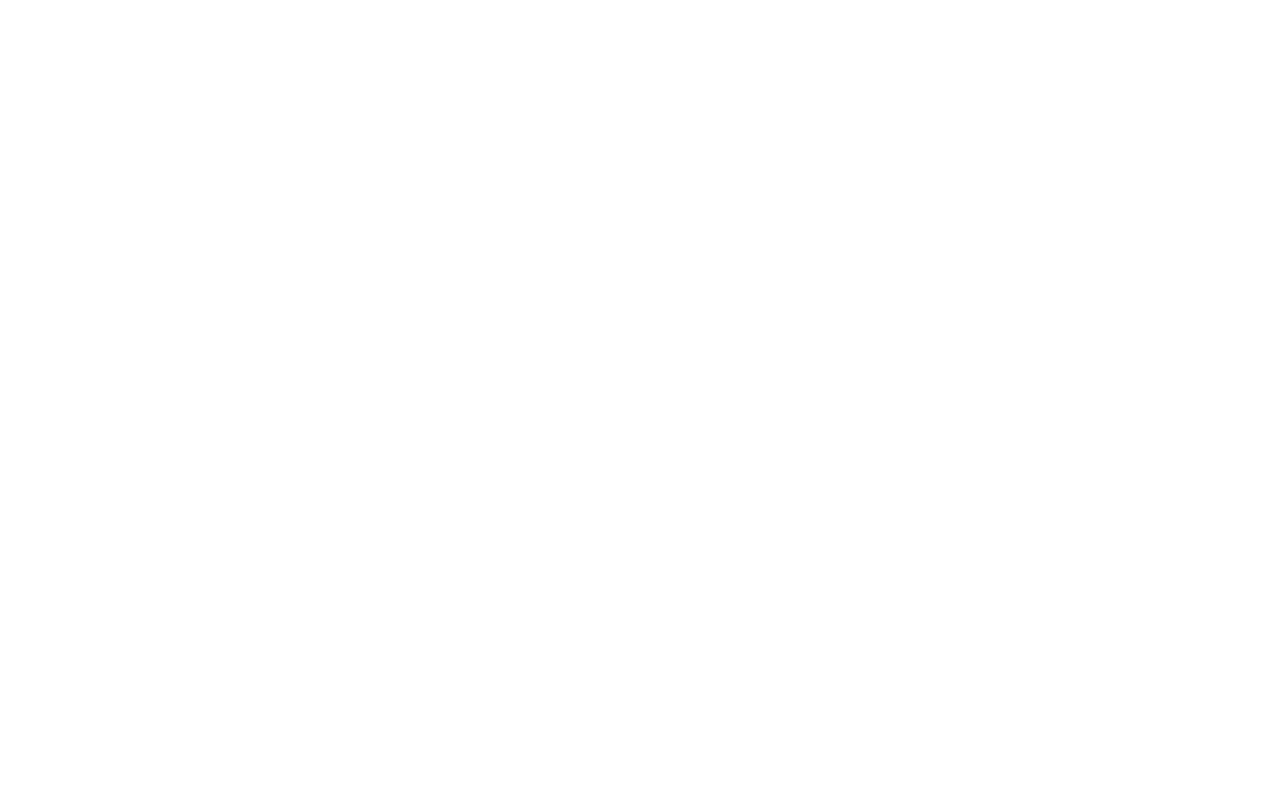
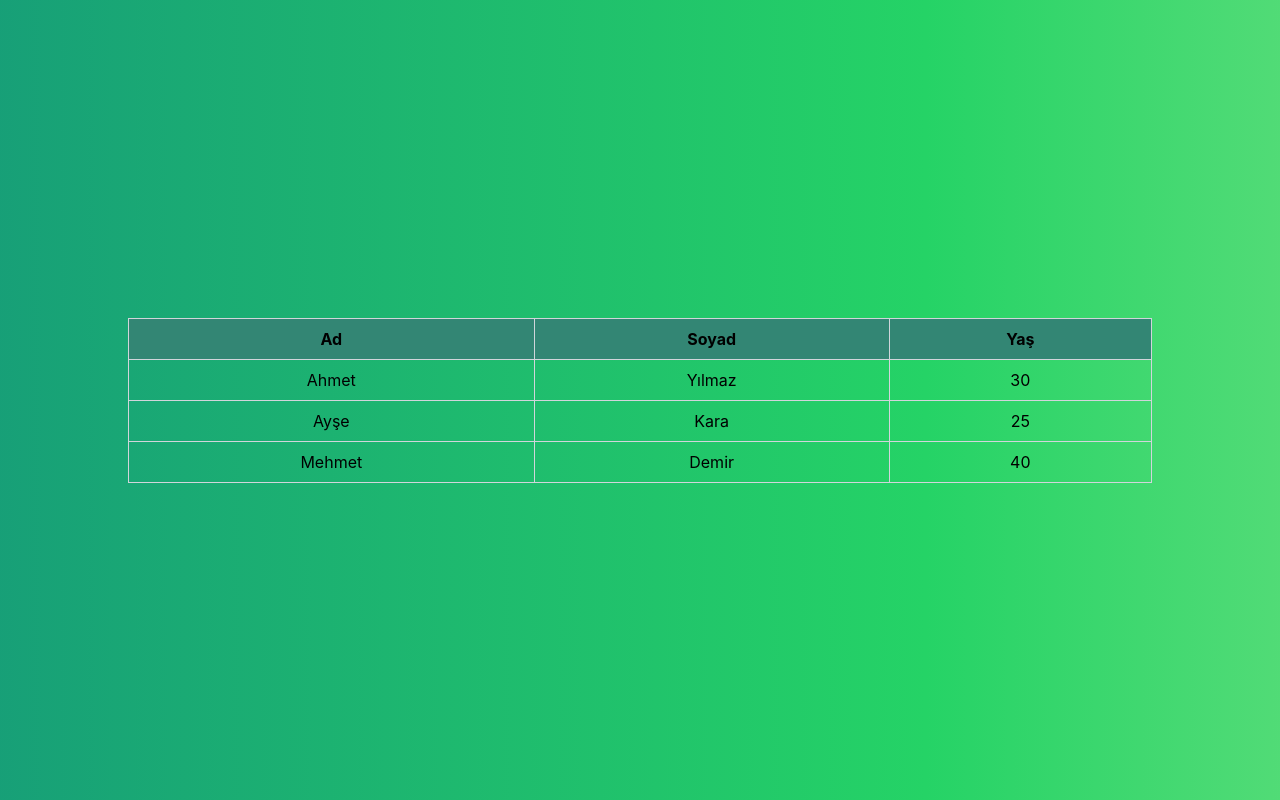
Before and after one commit to hasanuyduran/mp-hasan, a React (Create React App) app: page /admin in a window 1280 px wide. Before the commit this address had no page. Built offline with nearby package versions, Linux system fonts and the light colour scheme.

Commit message:
Login page and table component are done.

```diff
--- a/src/Api.js
+++ b/src/Api.js
@@ -1,7 +1,47 @@
 import axios from "axios";
 
+// Axios Instance Oluşturma
 const api = axios.create({
-  baseURL: "http://localhost:3000/api", // API adresiniz burada
+  baseURL: "http://localhost:3000/api", // API adresiniz
+  timeout: 10000, // Maksimum bekleme süresi (ms)
+  withCredentials: true, // Çerezlerin gönderilmesi
+  headers: {
+    "Content-Type": "application/json", // Varsayılan içerik türü
+  },
 });
 
+// Request Interceptor: Her isteğin öncesinde çalışır
+api.interceptors.request.use(
+  (config) => {
+    // Örneğin, Authorization token ekleyin
+    const token = localStorage.getItem("token");
+    if (token) {
+      config.headers["Authorization"] = `Bearer ${token}`;
+    }
+    return config;
+  },
+  (error) => {
+    // İstek hatalarını yakalayın
+    return Promise.reject(error);
+  }
+);
+
+// Response Interceptor: Her isteğin sonrasında çalışır
+api.interceptors.response.use(
+  (response) => {
+    // Başarılı yanıtları işleyin
+    return response;
+  },
+  (error) => {
+    // Hata yanıtlarını işleyin
+    if (error.response) {
+      if (error.response.status === 401) {
+        console.error("Yetkilendirme hatası! Giriş yapmanız gerekiyor.");
+        // Örneğin, kullanıcıyı giriş sayfasına yönlendirin
+      }
+    }
+    return Promise.reject(error);
+  }
+);
+
 export default api;
--- a/src/App.js
+++ b/src/App.js
@@ -1,4 +1,3 @@
-import logo from './logo.svg';
 import './App.css';
 import AppRouter from "./Routers";
 
--- /dev/null
+++ b/src/Components/Table.js
@@ -0,0 +1,36 @@
+import React from "react";
+
+const Table = ({ columns, data }) => {
+  return (
+    <table className="table-auto border-collapse w-full ">
+      <thead >
+        <tr >
+          {columns.map((col, index) => (
+            <th
+              key={index}
+              className="border border-gray-300 px-4 py-2 text-center bg-[rgb(51,134,116)]"
+            >
+              {col}
+            </th>
+          ))}
+        </tr>
+      </thead>
+      <tbody>
+        {data.map((row, rowIndex) => (
+          <tr key={rowIndex} className="hover:bg-gray-50">
+            {columns.map((col, colIndex) => (
+              <td
+                key={colIndex}
+                className="border border-gray-300 px-4 py-2 bg-transparent"
+              >
+                {row[col]}
+              </td>
+            ))}
+          </tr>
+        ))}
+      </tbody>
+    </table>
+  );
+};
+
+export default Table;
--- /dev/null
+++ b/src/Pages/Admin.js
@@ -0,0 +1,36 @@
+import React from 'react'
+import Table from '../Components/Table'
+import api from '../Api'
+
+const Admin = () => {
+  const columns = ["Ad", "Soyad", "Yaş"]; // Sütun isimleri
+  const data = [
+    { Ad: "Ahmet", Soyad: "Yılmaz", Yaş: 30 },
+    { Ad: "Ayşe", Soyad: "Kara", Yaş: 25 },
+    { Ad: "Mehmet", Soyad: "Demir", Yaş: 40 },
+  ]; // Tablo verisi
+
+  const getUsers = async () => {
+    try {
+      const response = await api.get("/users", {});
+
+      // Kullanıcı bilgileri alındığında yapılacak işlemler
+      console.log("Kullanıcılar:", response.data);
+    } catch (error) {
+      // Hata durumunda yapılacak işlemler
+      console.error("Kullanıcılar alınamadı:", error.response?.data || error.message);
+    }
+  }
+
+
+
+  return (
+    <div className='bg-gradient-to-r from-[#128C7E] via-[#25D366]  to-[#c4f1a1] animate-gradientShift bg-[length:200%_200%] w-full h-screen flex justify-center items-center'>
+      <div className='w-4/5'>
+        <Table columns={columns} data={data}/>
+      </div>
+
+    </div>
+  );
+};
+export default Admin
--- a/src/Login.js
+++ b/src/Pages/Login.js
@@ -1,7 +1,7 @@
 import React from "react";
 import { useForm } from "react-hook-form";
-import axios from "axios";
-import api from "./Api";
+import api from "../Api";
+import { useNavigate } from "react-router-dom";
 
 function Login() {
   const {
@@ -9,6 +9,9 @@ function Login() {
     handleSubmit,
     formState: { errors },
   } = useForm();
+
+  const navigate = useNavigate();
+
 
   const onSubmit = async (data) => {
     try {
@@ -18,24 +21,43 @@ function Login() {
       });
 
       // Giriş başarılı olduğunda yapılacak işlemler
-      console.log("Giriş başarılı:", response.data);
+      console.log("Giriş başarılı:", response.data.message);
       // Örnek: Token saklama
       localStorage.setItem("token", response.data.token);
+      if (response.data?.token) {
+        getUser();
+      }
     } catch (error) {
       // Hata durumunda yapılacak işlemler
       console.error("Giriş başarısız:", error.response?.data || error.message);
     }
   };
 
+  const getUser = async () => {
+    try {
+      const response = await api.get("/user", {});
+
+      // Kullanıcı bilgileri alındığında yapılacak işlemler
+      console.log("Kullanıcı bilgileri:", response.data);
+      if(response.data.is_admin === true){
+        navigate("/admin");
+      }
+    }
+    catch (error) {
+      // Hata durumunda yapılacak işlemler
+      console.error("Kullanıcı bilgileri alınamadı:", error.response?.data || error.message);
+    }
+  };
+
   return (
     <div className="bg-gradient-to-r from-[#128C7E] via-[#25D366]  to-[#c4f1a1] animate-gradientShift bg-[length:200%_200%] w-full h-screen flex justify-center items-center">
       <div className="w-1/3 h-1/2 bg-[#00000049] rounded-xl border-2  flex flex-col justify-center p-5">
-        <div><h1 className="text-3xl font-black">LOGIN</h1></div>
+        <div><h1 className="text-4xl font-black text-white">LOGIN</h1></div>
 
         <form className="w-full flex flex-col justify-start items-start" onSubmit={handleSubmit(onSubmit)}>
           {/* Ad alanı */}
           <div className="w-full my-10" >
-            <input className="w-full text-4xl text-center rounded-xl h-16"
+            <input className="w-full text-3xl text-green-700 text-center rounded-xl h-16"
               id="username"
               {...register("username", { required: "Ad zorunludur" })}
             />
@@ -44,7 +66,7 @@ function Login() {
 
           {/* E-posta alanı */}
           <div className="w-full " >
-            <input className="w-full text-4xl text-center rounded-xl h-16"
+            <input className="w-full text-3xl text-center text-green-700 rounded-xl h-16"
               id="password"
               type="password"
               {...register("password", {
--- a/src/Routers.js
+++ b/src/Routers.js
@@ -1,6 +1,7 @@
 import React from "react";
 import { BrowserRouter as Router, Routes, Route } from "react-router-dom";
-import Login from "./Login";
+import Login from "./Pages/Login";
+import Admin from "./Pages/Admin";
 
 const AppRouter = () => {
   return (
@@ -8,6 +9,7 @@ const AppRouter = () => {
       <div>
         <Routes>
           <Route path="/" element={<Login />} />
+          <Route path="/admin" element={<Admin />} />
         </Routes>
       </div>
     </Router>
```
Also changed, not shown: src/logo.svg (deleted), 1 other file (tests, documents, lock files or other folders).
